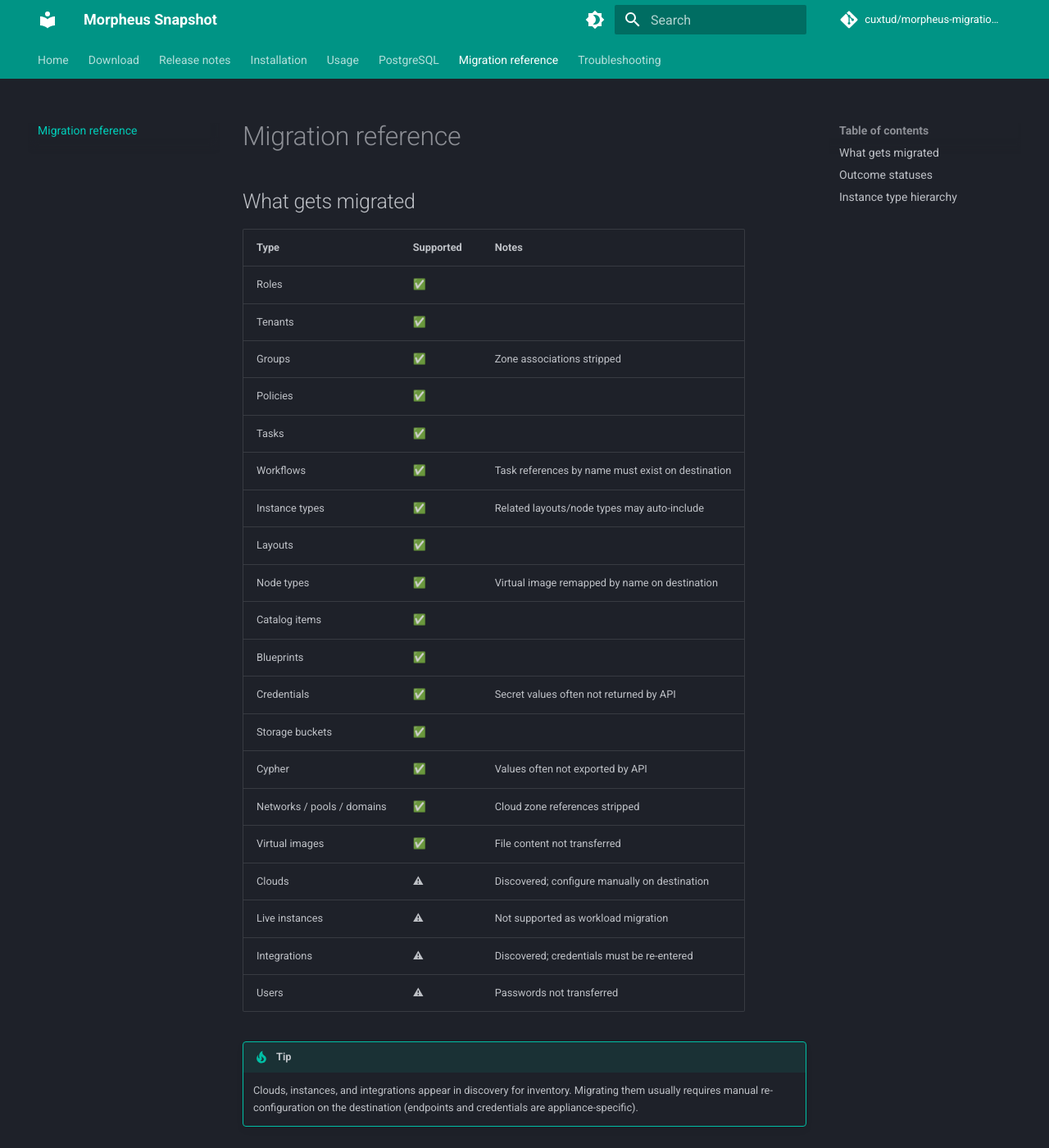
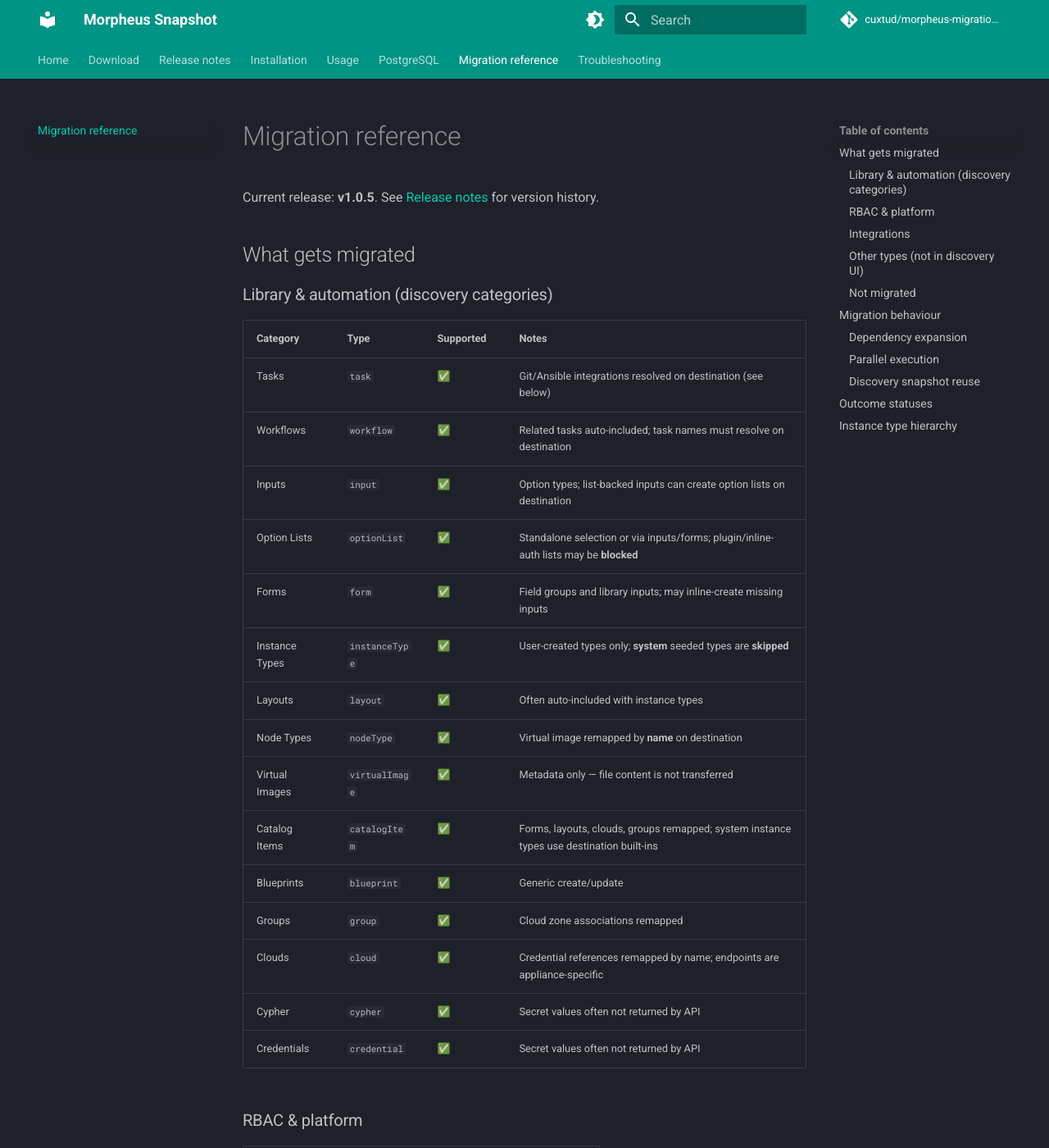
Before and after one commit to cuxtud/morpheus-migration-utility, an MkDocs documentation site: the page built from docs/migration-reference.md, in a window 1280 px wide and 1400 px high. Shown: the whole window at 82% size. Built offline with MkDocs 1.6.1 and Material for MkDocs 9.7.7, drawn with Linux system fonts in a browser that asks for light colours; comment, search, counter and statistics services are not loaded; some of the changed text lies outside the part shown.

Commit message:
docs: update migration reference and guides for v1.0.5
Document option lists, Git integration name matching, parallel migration,
and accurate per-type support matrix.

Co-authored-by: Cursor <cursoragent@cursor.com>

````diff
--- a/docs/migration-reference.md
+++ b/docs/migration-reference.md
@@ -1,42 +1,95 @@
 # Migration reference
+
+Current release: **v1.0.5**. See [Release notes](releases.md) for version history.
 
 ## What gets migrated
 
+### Library & automation (discovery categories)
+
+| Category | Type | Supported | Notes |
+|----------|------|-----------|-------|
+| Tasks | `task` | ✅ | Git/Ansible integrations resolved on destination (see below) |
+| Workflows | `workflow` | ✅ | Related tasks auto-included; task names must resolve on destination |
+| Inputs | `input` | ✅ | Option types; list-backed inputs can create option lists on destination |
+| Option Lists | `optionList` | ✅ | Standalone selection or via inputs/forms; plugin/inline-auth lists may be **blocked** |
+| Forms | `form` | ✅ | Field groups and library inputs; may inline-create missing inputs |
+| Instance Types | `instanceType` | ✅ | User-created types only; **system** seeded types are **skipped** |
+| Layouts | `layout` | ✅ | Often auto-included with instance types |
+| Node Types | `nodeType` | ✅ | Virtual image remapped by **name** on destination |
+| Virtual Images | `virtualImage` | ✅ | Metadata only — file content is not transferred |
+| Catalog Items | `catalogItem` | ✅ | Forms, layouts, clouds, groups remapped; system instance types use destination built-ins |
+| Blueprints | `blueprint` | ✅ | Generic create/update |
+| Groups | `group` | ✅ | Cloud zone associations remapped |
+| Clouds | `cloud` | ✅ | Credential references remapped by name; endpoints are appliance-specific |
+| Cypher | `cypher` | ✅ | Secret values often not returned by API |
+| Credentials | `credential` | ✅ | Secret values often not returned by API |
+
+### RBAC & platform
+
+| Category | Type | Supported | Notes |
+|----------|------|-----------|-------|
+| Tenants | `tenant` | ✅ | |
+| Roles | `role` | ✅ | |
+| Policies | `policy` | ✅ | |
+| Users | `user` | ❌ | Not yet supported |
+| Apps | `app` | ❌ | Not yet supported |
+
+### Integrations
+
+| Category | Type | Supported | Notes |
+|----------|------|-----------|-------|
+| Integrations | `integration` | ⚠ | **Discovery only** — not selectable for migration. Repository-backed **tasks** require a matching integration on the destination |
+
+For **Git-backed tasks**, the utility resolves the source integration by id, then matches the destination integration by **integration name** (e.g. `GIT Radu`), not by repository host URL. The destination integration must exist with the same name and a valid SSH key pair.
+
+For **Ansible tasks**, destination integrations are matched by integration name from `ansibleGitId`.
+
+### Other types (not in discovery UI)
+
 | Type | Supported | Notes |
 |------|-----------|-------|
-| Roles | ✅ | |
-| Tenants | ✅ | |
-| Groups | ✅ | Zone associations stripped |
-| Policies | ✅ | |
-| Tasks | ✅ | |
-| Workflows | ✅ | Task references by name must exist on destination |
-| Instance types | ✅ | Related layouts/node types may auto-include |
-| Layouts | ✅ | |
-| Node types | ✅ | Virtual image remapped by name on destination |
-| Catalog items | ✅ | |
-| Blueprints | ✅ | |
-| Credentials | ✅ | Secret values often not returned by API |
-| Storage buckets | ✅ | |
-| Cypher | ✅ | Values often not exported by API |
-| Networks / pools / domains | ✅ | Cloud zone references stripped |
-| Virtual images | ✅ | File content not transferred |
-| Clouds | ⚠ | Discovered; configure manually on destination |
-| Live instances | ⚠ | Not supported as workload migration |
-| Integrations | ⚠ | Discovered; credentials must be re-entered |
-| Users | ⚠ | Passwords not transferred |
+| Storage buckets | `storageBucket` | ✅ if added to migration queue |
+| Networks / pools / domains | `network`, `networkPool`, `networkDomain` | ✅ Cloud zone references stripped |
+
+### Not migrated
+
+| Item | Notes |
+|------|-------|
+| **System library items** | Morpheus-seeded instance types, layouts, and node types (`account: null`) are excluded from discovery |
+| **Live instances / workloads** | Inventory only |
+| **Integration records** | Configure manually on destination; tasks/workflows reference them by name |
 
 !!! tip
-    Clouds, instances, and integrations appear in discovery for inventory. Migrating them usually requires manual re-configuration on the destination (endpoints and credentials are appliance-specific).
+    Clouds and integrations are appliance-specific. Even when clouds migrate, review credentials, endpoints, and integration SSH keys on the destination before relying on migrated automation.
+
+## Migration behaviour
+
+### Dependency expansion
+
+Selecting items can auto-include dependencies:
+
+- **Instance types** → layouts → node types, workflows
+- **Workflows** → tasks
+- **Catalog items** → forms, workflows, instance types (user-created only)
+- **Forms** → inputs, option lists
+
+### Parallel execution
+
+Items in the same dependency tier migrate concurrently (default **4 workers**). Catalog items run in a parallel pass after earlier waves complete.
+
+### Discovery snapshot reuse
+
+When migration uses a saved discovery (`discoveryId` from PostgreSQL), the server reuses discovery JSON for lookups (clouds, instance types, forms, layouts) before calling the source API again.
 
 ## Outcome statuses
 
 | Status | Meaning |
 |--------|---------|
 | **success** | Created or updated on destination |
-| **skipped** | Already exists or not applicable |
+| **skipped** | Already exists, not applicable, or non-migratable type (e.g. system instance type) |
 | **error** | API or validation failure |
-| **blocked** | Dependency missing (e.g. virtual image not found by name) |
-| **partial** | Some sub-operations failed |
+| **blocked** | Dependency missing (virtual image, credential, integration, option list auth, etc.) |
+| **partial** | Created but follow-up verification failed (e.g. task repository link); item may be rolled back |
 
 ## Instance type hierarchy
 
@@ -48,4 +101,4 @@ Instance Type
         └── Node type(s) and/or workflow
 ```
 
-Migrating an instance type without selecting layouts may still pull in required layouts, node types, and workflows automatically.
+Migrating an instance type without selecting layouts may still pull in required layouts, node types, and workflows automatically. Catalog items that reference **system** instance types resolve layouts on the destination built-in type — they are not migrated from source.
````
Also changed, not shown: README.md (+3 -2 lines), docs/index.md (+2 -2 lines), docs/troubleshooting.md (+5 -0 lines), docs/usage.md (+10 -5 lines).
